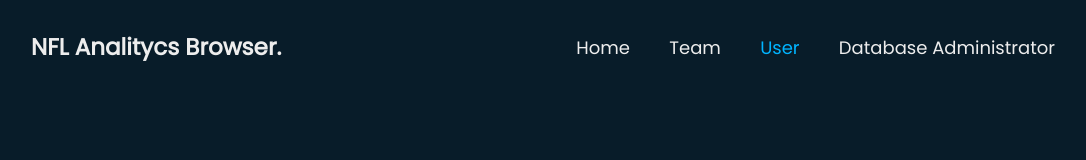
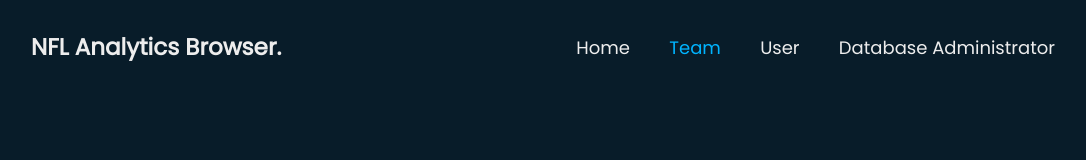
Before and after one commit to Dmoreno2903/NFL-ANALYTICS-BROWSER, a plain HTML site: page Team/team.html in a window 1280 px wide. Shown: the top 160 px of the page, without its empty margins (97-1183 px from the left). Drawn offline with Linux system fonts and the light colour scheme.

Commit message:
Cambio de tiuto y team

```diff
--- a/Team/team.html
+++ b/Team/team.html
@@ -13,11 +13,11 @@
 
     <!-- Contenedor del titulo y la barra horizontal -->
     <header class="header">
-        <h1 id="tittle">NFL Analitycs Browser.</h1>
+        <h1 id="tittle">NFL Analytics Browser.</h1>
         <nav class="navbar">
             <a href="../index.html">Home</a>
-            <a href="team.html">Team</a>
-            <a href="../UserFilters/user_filters.html" class="home">User</a>
+            <a href="team.html"  class="home">Team</a>
+            <a href="../UserFilters/user_filters.html">User</a>
             <a href="../AdminData/admin_data.html">Database Administrator</a>
         </nav>
     </header>
```
Also changed, not shown: AdminData/admin_data.html (+1 -1 lines), DataFrame/data_frame.html (+1 -1 lines), Rating/rating.html (+1 -1 lines), UserFilters/user_filters.html (+1 -1 lines), index.html (+1 -1 lines).
